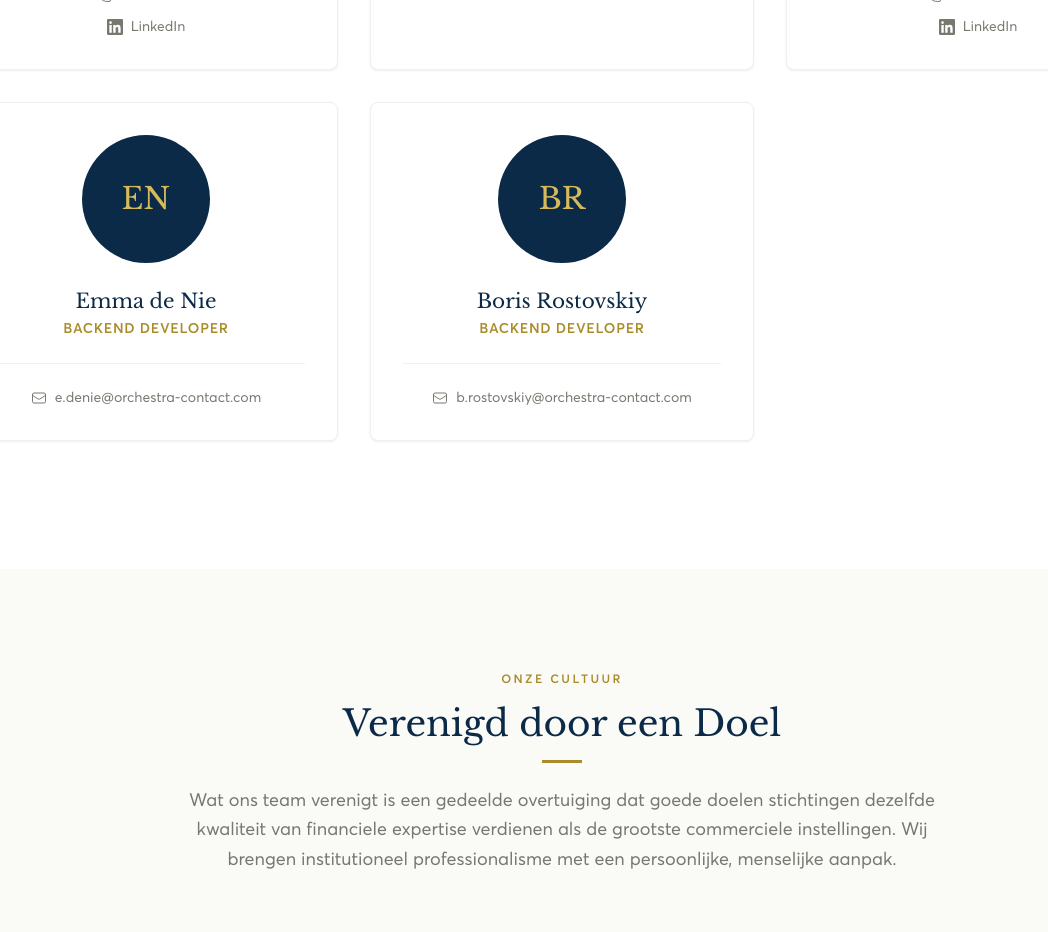
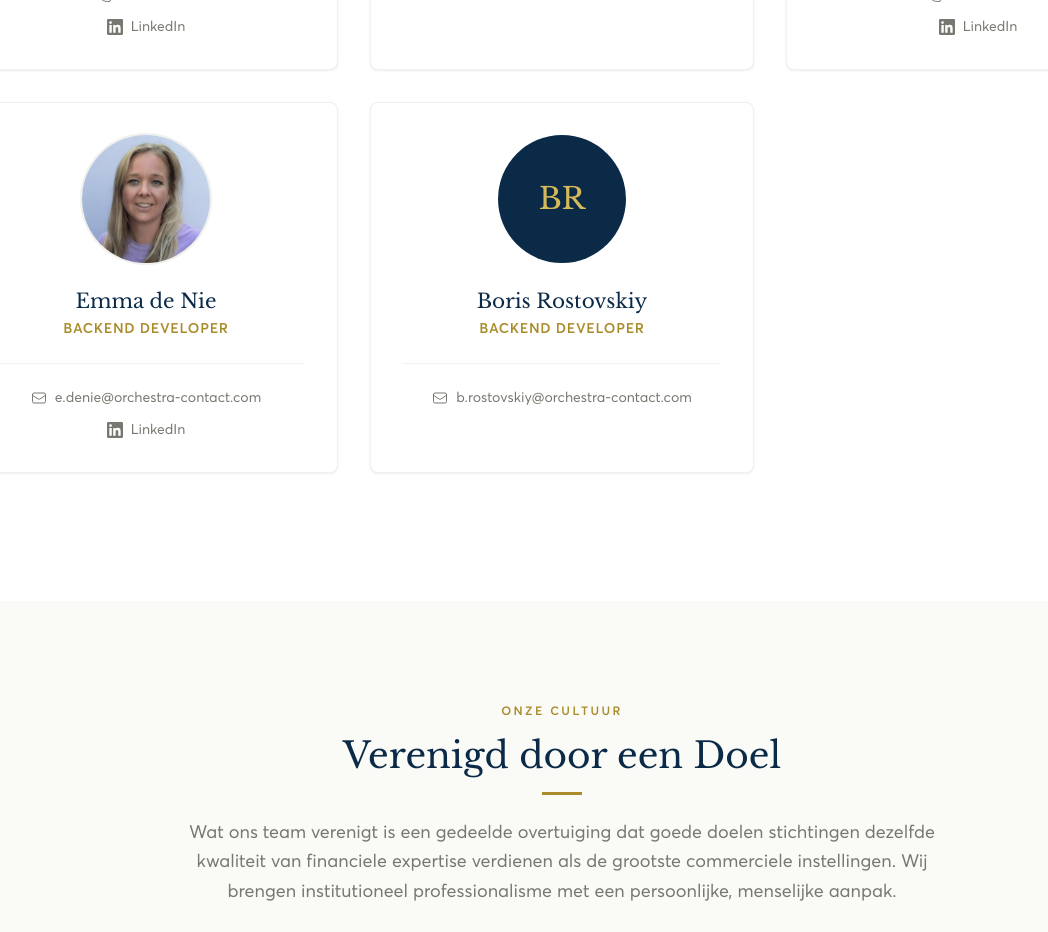
Before and after one commit to IanIJmkers/ofis-website, a React (Vite) app: page /about/team in a window 1280 px wide. Shown: the part 3120-4052 px from the top of the page, without its empty margins (78-1126 px from the left). Built offline with nearby package versions, Linux system fonts and the light colour scheme; no server answers.

Commit message:
member linkedin added

```diff
--- a/src/data/team.js
+++ b/src/data/team.js
@@ -12,6 +12,7 @@ import arvindBisoenPhoto from "../assets/images/team/arvind-bisoen.jpg";
 import christelPoorterPhoto from "../assets/images/team/christel-poorter.jpg";
 import carolineGroenBokPhoto from "../assets/images/team/caroline-groen-bok.jpg";
 import guusDrijverPhoto from "../assets/images/team/guus-drijver.jpg";
+import emmaDeNiePhoto from "../assets/images/team/emma-de-nie.jpg";
 
 const members = [
   {
@@ -32,7 +33,10 @@ const members = [
   },
   {
     name: "Dave Price",
-    role: { nl: "Director & Hoofd Portefeuillebeheer", en: "Director & Head of Portfolio Management" },
+    role: {
+      nl: "Director & Hoofd Portefeuillebeheer",
+      en: "Director & Head of Portfolio Management",
+    },
     email: "d.price@orchestra-contact.com",
     phone: "070-2051182",
     linkedin: "https://www.linkedin.com/in/dave-price-cfa-a766153",
@@ -48,7 +52,10 @@ const members = [
   },
   {
     name: "Tanja Haremaker",
-    role: { nl: "Controller / Accountmanager", en: "Controller / Account Manager" },
+    role: {
+      nl: "Controller / Accountmanager",
+      en: "Controller / Account Manager",
+    },
     email: "t.haremaker@orchestra-contact.com",
     phone: "06-51990527",
     linkedin: "https://www.linkedin.com/in/tanjaharemaker/",
@@ -56,7 +63,10 @@ const members = [
   },
   {
     name: "Pien Verweij",
-    role: { nl: "Accountmanager / Manager HR", en: "Account Manager / HR Manager" },
+    role: {
+      nl: "Accountmanager / Manager HR",
+      en: "Account Manager / HR Manager",
+    },
     email: "p.verweij@orchestra-contact.com",
     phone: "06-46761861",
     linkedin: "https://www.linkedin.com/in/pienverweij",
@@ -95,7 +105,10 @@ const members = [
   },
   {
     name: "Arvind Bisoen",
-    role: { nl: "Portfolio Manager Multi-Asset", en: "Portfolio Manager Multi-Asset" },
+    role: {
+      nl: "Portfolio Manager Multi-Asset",
+      en: "Portfolio Manager Multi-Asset",
+    },
     email: "a.bisoen@orchestra-contact.com",
     phone: "070-2197217",
     linkedin: "https://www.linkedin.com/in/arvindbisoen/",
@@ -103,7 +116,10 @@ const members = [
   },
   {
     name: "Christel Poorter",
-    role: { nl: "HR & Administratie medewerker", en: "HR & Administration Employee" },
+    role: {
+      nl: "HR & Administratie medewerker",
+      en: "HR & Administration Employee",
+    },
     email: "c.poorter@orchestra-contact.com",
     phone: "070-2051186",
     photo: christelPoorterPhoto,
@@ -134,7 +150,8 @@ const members = [
     name: "Emma de Nie",
     role: { nl: "Backend Developer", en: "Backend Developer" },
     email: "e.denie@orchestra-contact.com",
-    photo: null,
+    linkedin: "https://www.linkedin.com/in/emmadenie/",
+    photo: emmaDeNiePhoto,
   },
   {
     name: "Boris Rostovskiy",
```
Also changed, not shown: src/assets/images/team/emma-de-nie.jpg (added).
